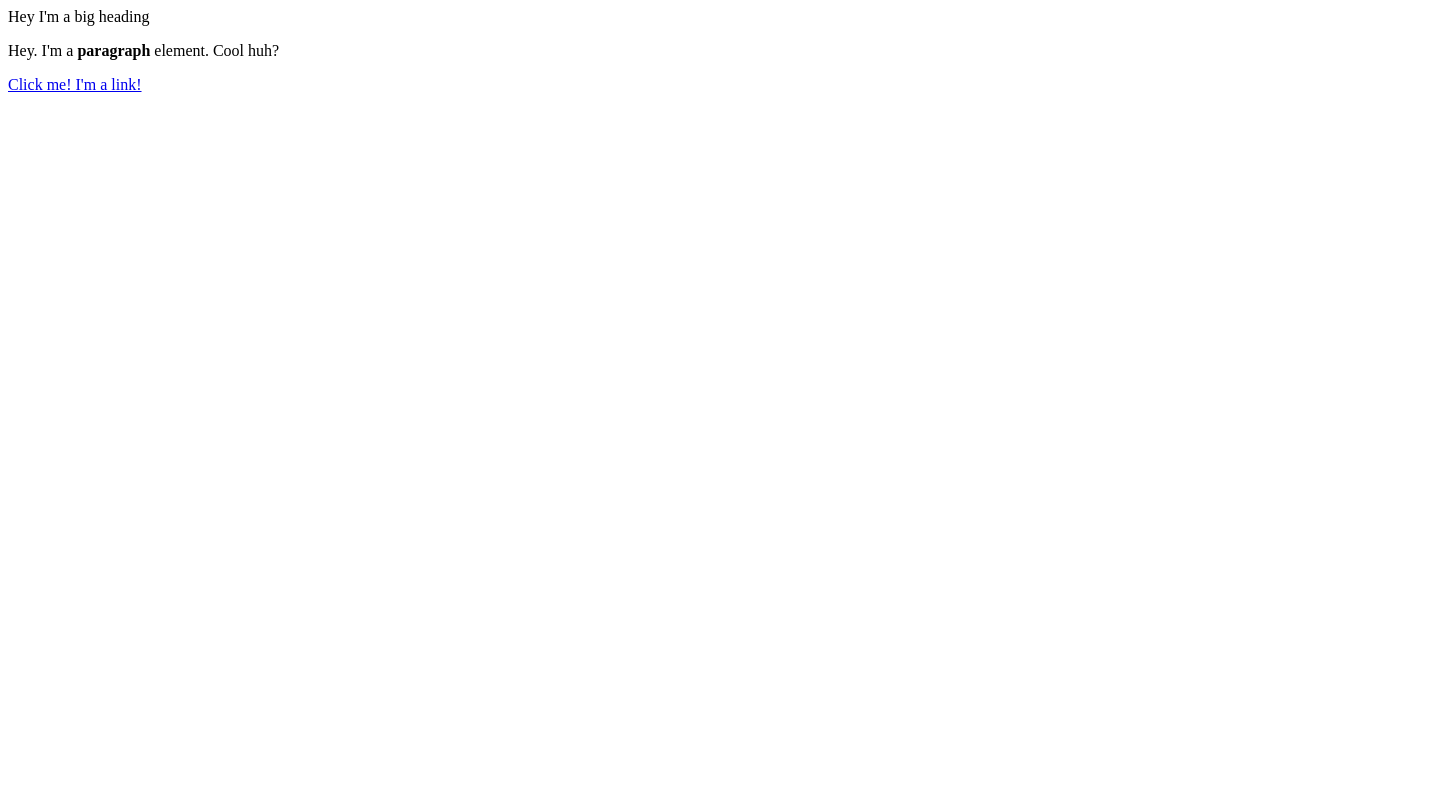
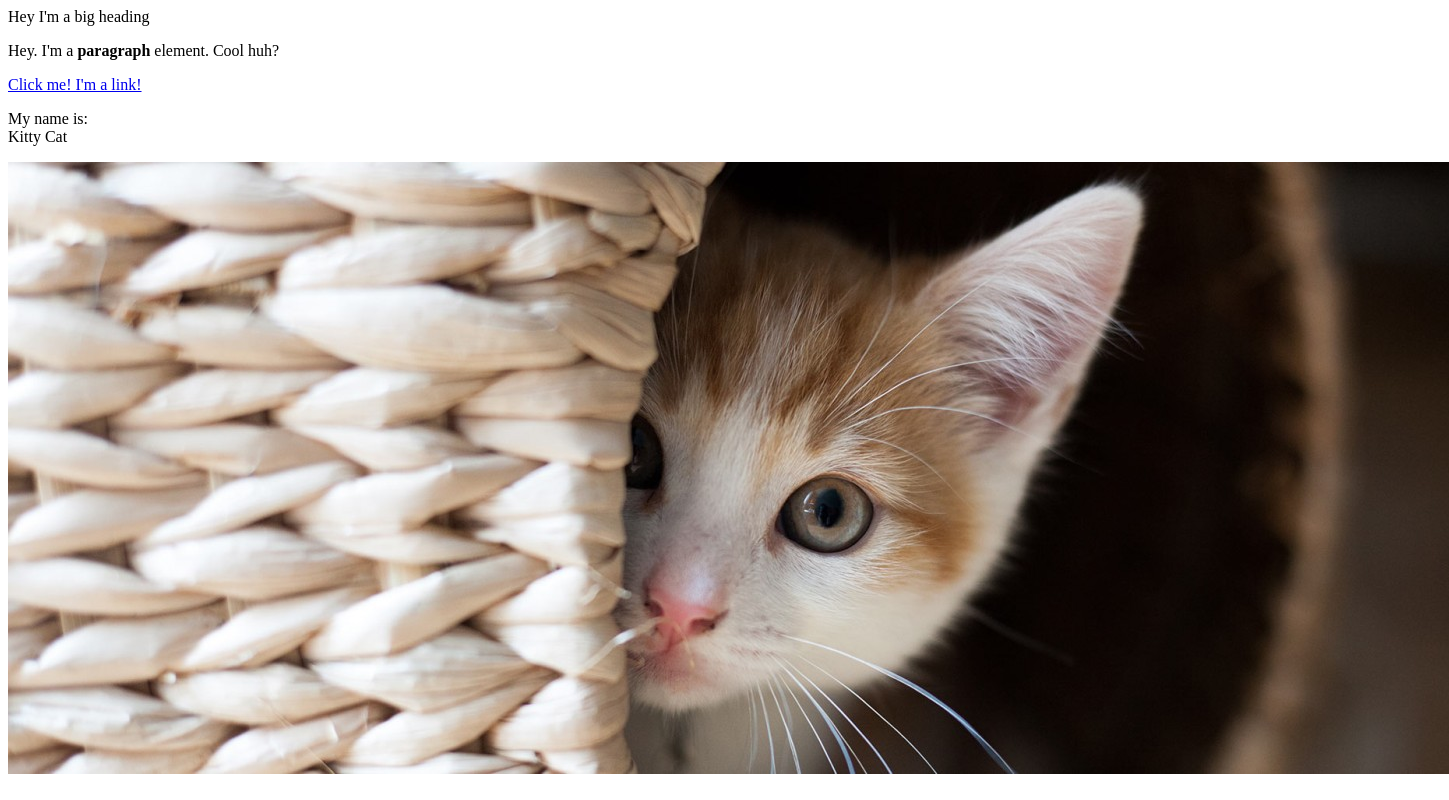
Before and after one commit to sunny1585/Cartoon-Hero, a plain HTML site: page test.html in a window 1280 px wide. Shown: the whole page, 1449 px wide, since content can reach past the window. Drawn offline with Linux system fonts and the light colour scheme.

Commit message:
Adden a cat image and a few more elements

```diff
--- a/test.html
+++ b/test.html
@@ -1,3 +1,14 @@
-<hi>Hey I'm a big heading</h1>
-<p>Hey. I'm a <b>paragraph</b> element. Cool huh?</p>
-<a href="https://google.com" target="_blank" title="Let's go to Google">Click me! I'm a link!</a>
+<!DOCTYPE html>
+<html>
+<head>
+	<title>Test Page</title>
+</head>
+<body>
+	<hi>Hey I'm a big heading</h1>
+	<p>Hey. I'm a <b>paragraph</b> element. Cool huh?</p>
+	<a href="https://google.com" target="_blank" title="Let's go to Google">Click me! I'm a link!</a>
+	<p>My name is:<br>
+	Kitty Cat</p>
+	<img src="img/cat.jpg">
+</body>
+</html>
```
Also changed, not shown: img/cat.jpg (added).
